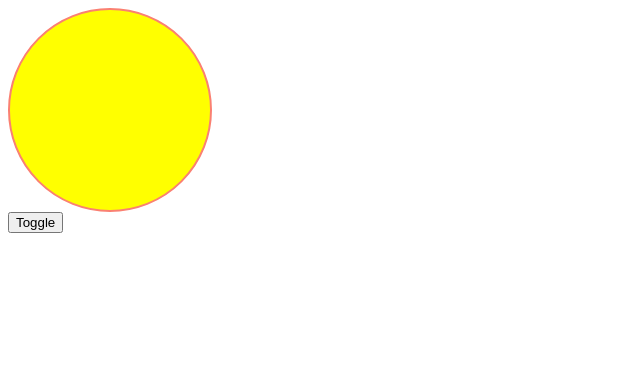
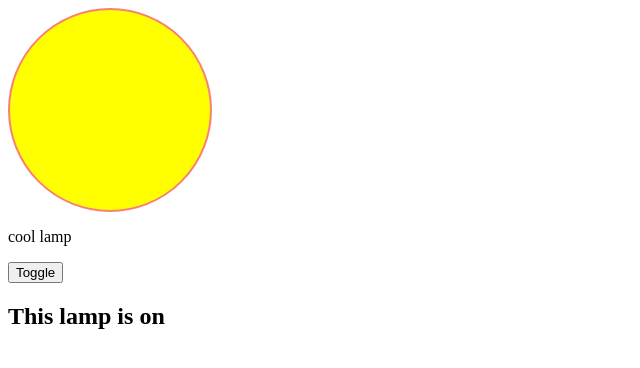
Before and after one commit to VitaliyKhrol/fd-react-welcome-2024, a React (Create React App) app: page / in a window 1280 px wide. Shown: the top 368 px of the page, without its empty margins (0-640 px from the left). Built offline with nearby package versions, Linux system fonts and the light colour scheme.

Commit message:
Child->Parent, Child=>Child

```diff
--- a/src/components/Scene/Lamp/index.js
+++ b/src/components/Scene/Lamp/index.js
@@ -11,13 +11,23 @@ class Lamp extends Component {
     }
 
 
+    toogle= ()=>{
+        this.setState({
+            on:!this.state.on
+        });
+        this.props.callbackParent(this.state.on ? 'off' : 'on')
+    }
+
+
+
 
     render() {
         const classNames = this.state.on ? 'lamp-on' : 'lamp-off';
         return (
             <>
                 <div className={classNames}></div>
-                <button onClick={() => (this.setState({on:!this.state.on }))}>Toggle</button>
+                <p>{this.props.lampText}</p>
+                <button onClick={this.toogle}>Toggle</button>
             </>
 
         );
--- /dev/null
+++ b/src/components/Scene/Sibling/index.js
@@ -0,0 +1,14 @@
+
+import React, { Component } from 'react';
+
+class Sibling extends Component {
+    render() {
+        return (
+            <h2>
+                This lamp is  {this.props.toogleText}
+            </h2>
+        );
+    }
+}
+
+export default Sibling;
--- a/src/components/Scene/index.js
+++ b/src/components/Scene/index.js
@@ -1,15 +1,30 @@
 import React, { Component } from 'react';
 import Lamp from './Lamp';
+import Sibling from './Sibling';
+
+class Scene extends Component {
+    constructor(props){
+        super(props);
+        this.state ={
+            toogler: 'on',
+        }
+    }
 
 
-class Scene extends Component {
+    callbackState =(data)=>{
+       this.setState({
+        toogler:data
+       })
 
+    }
 
 
     render() {
         return (
-
-                <Lamp />
+            <>
+              <Lamp lampText='cool lamp' callbackParent ={this.callbackState}/>
+              <Sibling toogleText = {this.state.toogler}/>
+            </>
 
         );
     }
```
